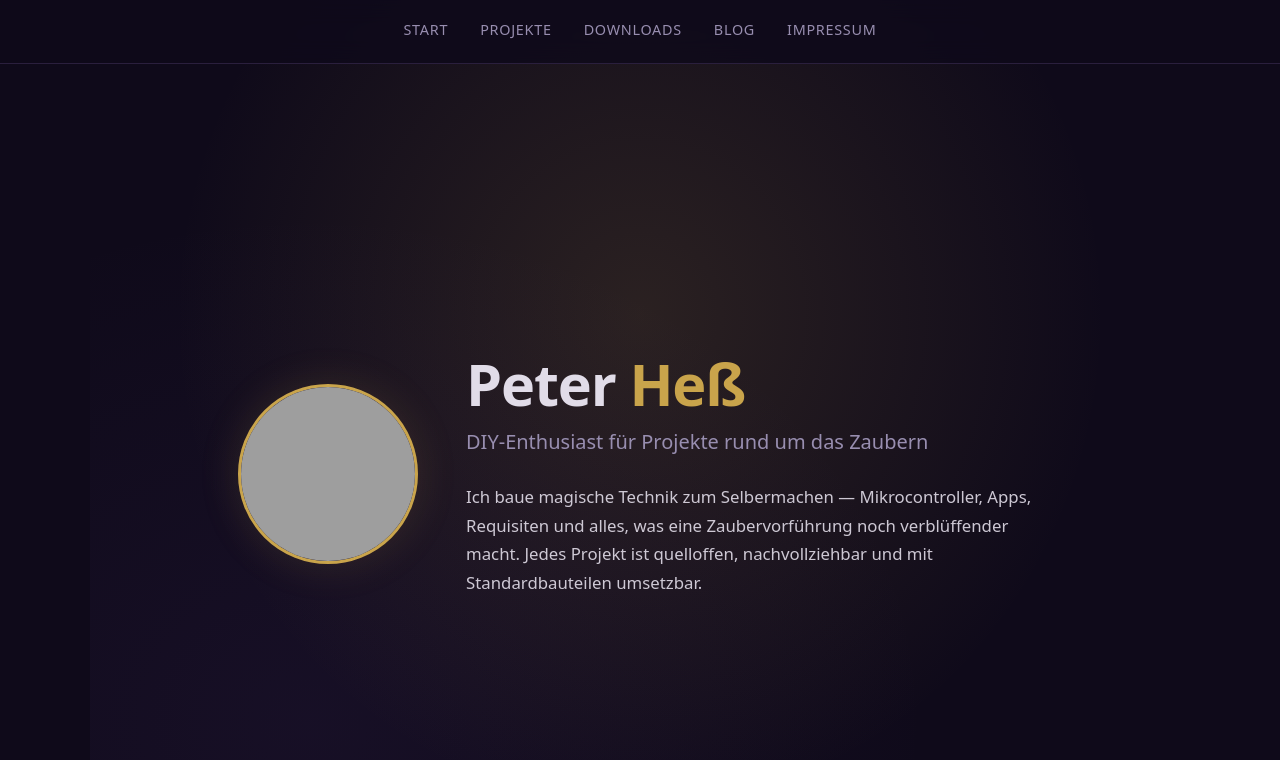
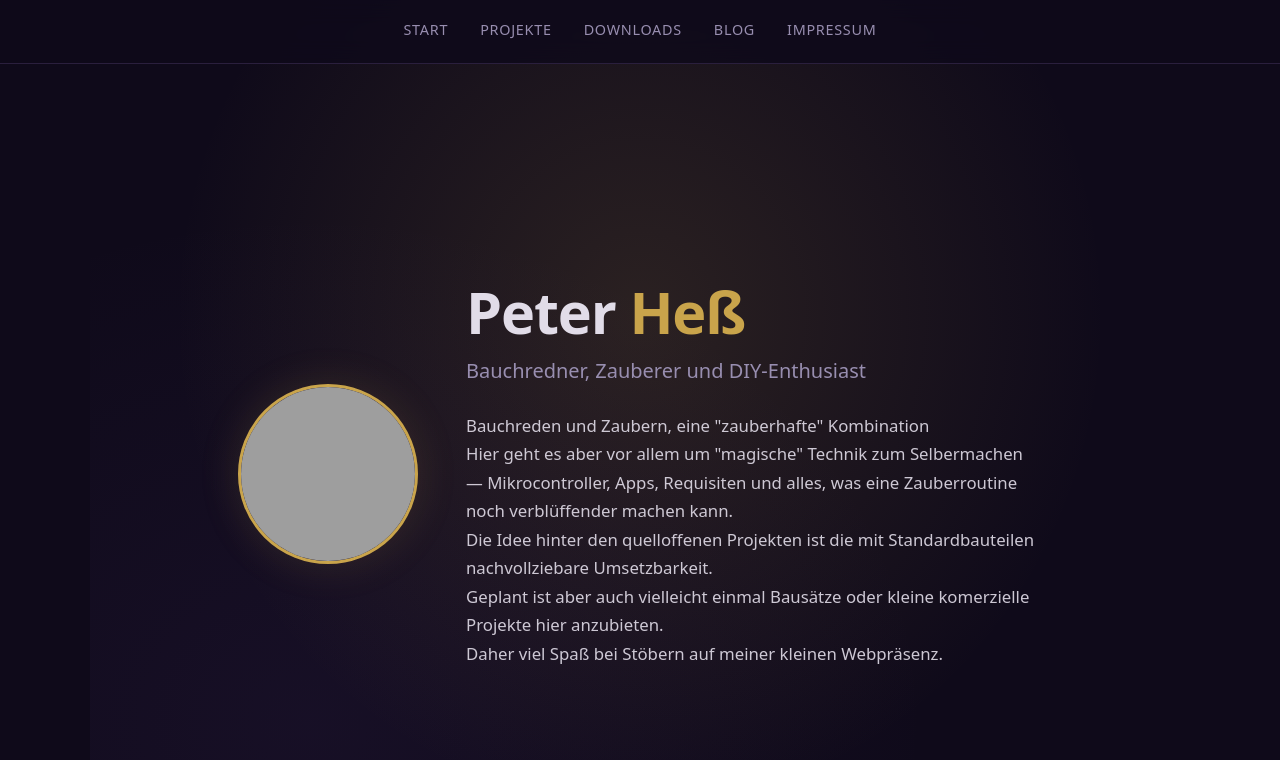
Before and after one commit to hesspet/Zauberhaft, a Jekyll site: the page built from index.html, in a window 1280 px wide and 900 px high. Shown: the top 760 px of the window. Built offline with Jekyll 4.4.1, drawn with Linux system fonts in a browser that asks for light colours; some of the changed text lies outside the part shown; grey boxes are pictures that could not be loaded.

Commit message:
Textänderungen

```diff
--- a/_includes/hero.html
+++ b/_includes/hero.html
@@ -9,13 +9,26 @@
         >
         <div class="hero-text">
             <h1>Peter <span>Heß</span></h1>
-            <p class="tagline">DIY-Enthusiast für Projekte rund um das Zaubern</p>
+            <p class="tagline">Bauchredner, Zauberer und DIY-Enthusiast</p>
             <p class="intro-p">
-                Ich baue magische Technik zum Selbermachen — Mikrocontroller,
-                Apps, Requisiten und alles, was eine Zaubervorführung
-                noch verblüffender macht. Jedes Projekt ist quelloffen,
-                nachvollziehbar und mit Standardbauteilen umsetzbar.
+			    Bauchreden und Zaubern, eine "zauberhafte" Kombination
+			</p>
+			<p class="intro-p">
+				Hier geht es aber vor allem um "magische" Technik zum Selbermachen
+				— Mikrocontroller, Apps, Requisiten und alles, was eine Zauberroutine
+                noch verblüffender machen kann.
+			</p>
+			<p class="intro-p">
+				Die Idee hinter den quelloffenen Projekten
+				ist die mit Standardbauteilen nachvollziebare Umsetzbarkeit.
             </p>
+			<p class="intro-p">
+				Geplant ist aber auch vielleicht einmal Bausätze oder kleine
+				komerzielle Projekte hier anzubieten.
+			</p>
+			<p class="intro-p">
+				Daher viel Spaß bei Stöbern auf meiner kleinen Webpräsenz.
+			</p>
         </div>
     </div>
 </section>
--- a/_includes/impressum.html
+++ b/_includes/impressum.html
@@ -1,7 +1,7 @@
 <section id="impressum">
     <h2>Impressum</h2>
     <p><strong>Peter Heß</strong></p>
-    <p>E-Mail: <a href="mailto:peter@zauberhaft.dev">peter@zauberhaft.dev</a></p>
+    <p>E-Mail: <a href="mailto:peter@zauberhaft.dev">hesspet at gmx dot de</a></p>
     <p>
         Verantwortlich für den Inhalt nach §&nbsp;55 Abs.&nbsp;2 RStV:<br>
         Peter Heß (Anschrift auf Anfrage)
```
